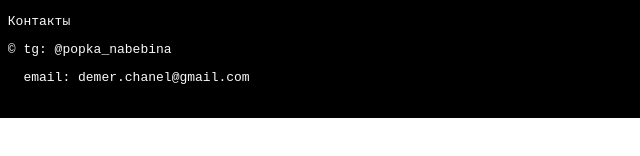
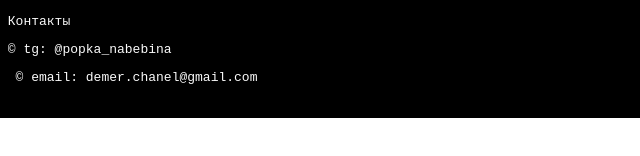
Before and after one commit to Eclipse-of-moon/Eclipse-of-moon.github.io, a plain HTML site: page about.html in a window 1280 px wide. Shown: the part 466-622 px from the top of the page, 0-640 px from the left. Drawn offline with Linux system fonts and the light colour scheme.

Commit message:
fix anapa 2007

```diff
--- a/about.html
+++ b/about.html
@@ -39,7 +39,7 @@
         <div>
             <pre> Контакты </pre>
             <pre> &copy; tg: @popka_nabebina </pre>
-            <pre>&nbsp;&nbsp; email: demer.chanel@gmail.com</pre>
+            <pre>&nbsp;&nbsp;&copy; email: demer.chanel@gmail.com</pre>
         </div>
     </footer>
 
```
